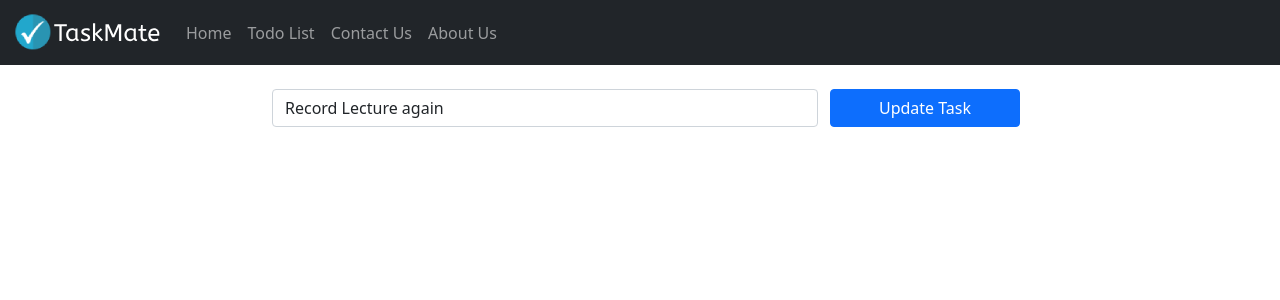
After one commit to poonnakarn/taskmate_django, a Django app: page /todolist/edit/1 in a window 1280 px wide. The commit adds this page. Shown: the top 300 px of the page. Run offline with Django 3.2, Linux system fonts and the light colour scheme; data comes from the database, SQL or seed files in the repository; both versions use the stored data as it was after the commit.

Commit message:
Add edit section

```diff
--- /dev/null
+++ b/todolist_app/templates/edit.html
@@ -0,0 +1,18 @@
+{% extends 'base.html' %}
+{% block title %}
+<title>Edit Task - Taskmate</title>
+{% endblock title %}
+
+{% block content %}
+<div class="container">
+  </br>
+  <form method="POST" class="row">
+    {% csrf_token %}
+    <label class="col-2"></label>
+    <div class="col-6">
+      <input type="text" class="form-control" name="task" placeholder="{{ task_obj.task }}" value="{{ task_obj.task }}">
+    </div>
+    <button type="submit" class="btn btn-primary col-2">Update Task</button>
+  </form>
+</div>
+{% endblock content %}
--- a/todolist_app/templates/todolist.html
+++ b/todolist_app/templates/todolist.html
@@ -42,14 +42,14 @@
       <tr class="table-success">
         <td>{{ obj.id }} | {{ obj.task }}</td>
         <td>Completed</td>
-        <td>Edit</td>
+        <td><a href="{% url 'edit_task' obj.id %}">Edit</a></td>
         <td><a href="{% url 'delete_task' obj.id %}">Delete</a></td>
       </tr>
       {% else %}
       <tr>
         <td>{{ obj.id }} | {{ obj.task }}</td>
         <td>Not completed</td>
-        <td>Edit</td>
+        <td><a href="{% url 'edit_task' obj.id %}">Edit</a></td>
         <td><a href="{% url 'delete_task' obj.id %}">Delete</a></td>
       </tr>
       {% endif %}
--- a/todolist_app/urls.py
+++ b/todolist_app/urls.py
@@ -4,6 +4,7 @@ from todolist_app import views
 urlpatterns = [
     path("", views.todolist, name="todolist"),
     path("delete/<task_id>", views.delete_task, name="delete_task"),
+    path("edit/<task_id>", views.edit_task, name="edit_task"),
     path("contact", views.contact, name="contact"),
     path("about-us", views.about, name="about"),
 ]
--- a/todolist_app/views.py
+++ b/todolist_app/views.py
@@ -23,6 +23,22 @@ def delete_task(request, task_id):
     return redirect("todolist")
 
 
+def edit_task(request, task_id):
+    if request.method == "POST":
+        # POST request
+        task = TaskList.objects.get(pk=task_id)
+        form = TaskForm(request.POST or None, instance=task)
+        if form.is_valid():
+            form.save()
+
+        messages.success(request, ("Task Edited!"))
+        return redirect("todolist")
+    else:
+        # GET request
+        task_obj = TaskList.objects.get(pk=task_id)
+        return render(request, "edit.html", {"task_obj": task_obj})
+
+
 def contact(request):
     context = {
         "welcome_text": "Welcome to Contact Page.",
```
Also changed, not shown: db.sqlite3.
